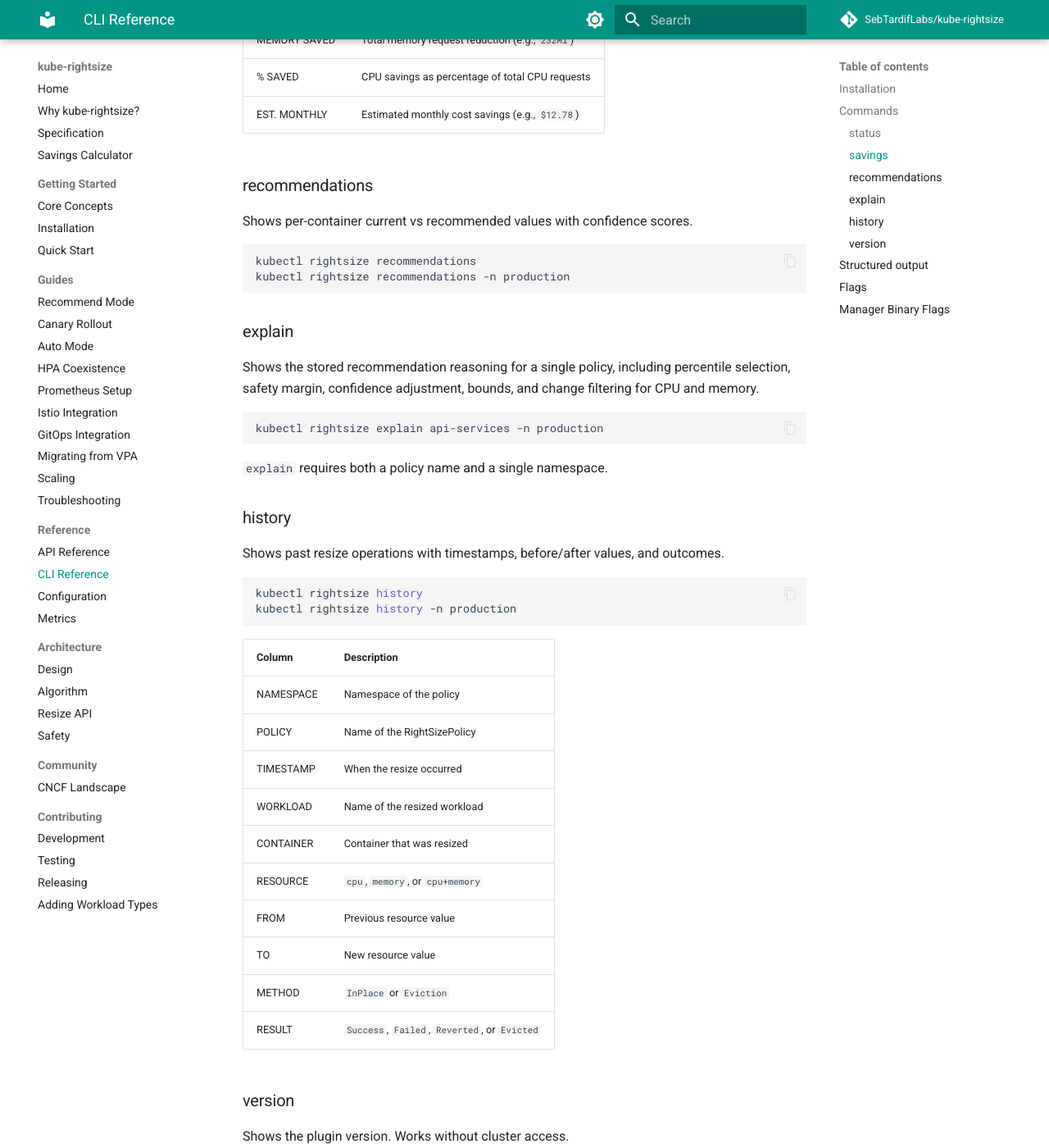
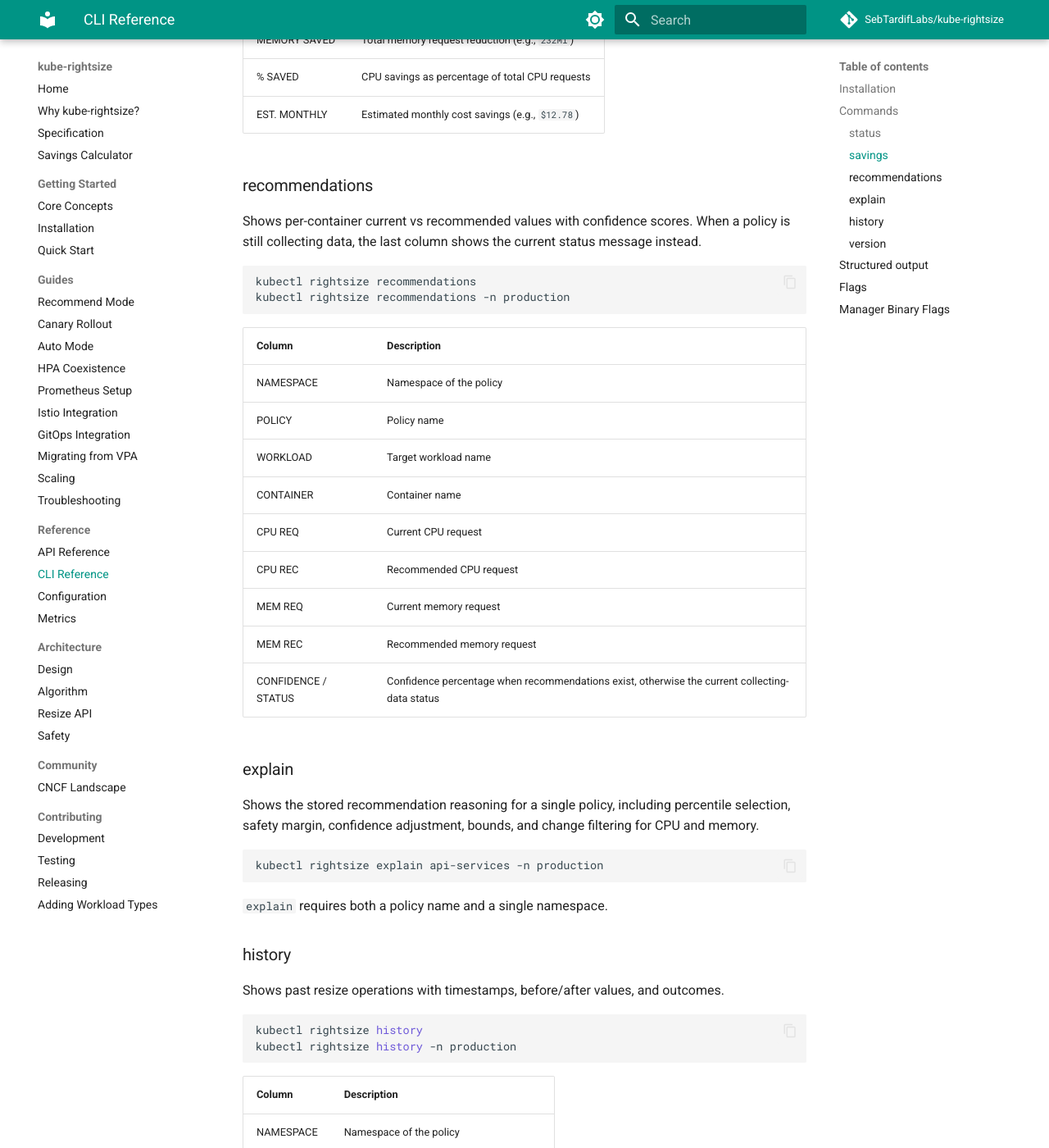
Before and after one commit to attune-io/attune, an MkDocs documentation site: the page built from docs/reference/cli.md, in a window 1280 px wide and 1400 px high, scrolled down 1326 px. Shown: the whole window at 82% size. Built offline with MkDocs 1.6.1 and Material for MkDocs 9.7.7, drawn with Linux system fonts in a browser that asks for light colours; comment, search, counter and statistics services are not loaded.

Commit message:
docs: clarify recommendations column semantics
Signed-off-by: Sebastien Tardif <sebtardif@ncf.ca>

````diff
--- a/docs/reference/cli.md
+++ b/docs/reference/cli.md
@@ -53,11 +53,25 @@
 ### recommendations
 
 Shows per-container current vs recommended values with confidence scores.
+When a policy is still collecting data, the last column shows the current
+status message instead.
 
 ```bash
 kubectl rightsize recommendations
 kubectl rightsize recommendations -n production
 ```
+
+| Column | Description |
+|--------|-------------|
+| NAMESPACE | Namespace of the policy |
+| POLICY | Policy name |
+| WORKLOAD | Target workload name |
+| CONTAINER | Container name |
+| CPU REQ | Current CPU request |
+| CPU REC | Recommended CPU request |
+| MEM REQ | Current memory request |
+| MEM REC | Recommended memory request |
+| CONFIDENCE / STATUS | Confidence percentage when recommendations exist, otherwise the current collecting-data status |
 
 ### explain
 
````
Also changed, not shown: 2 other files.
